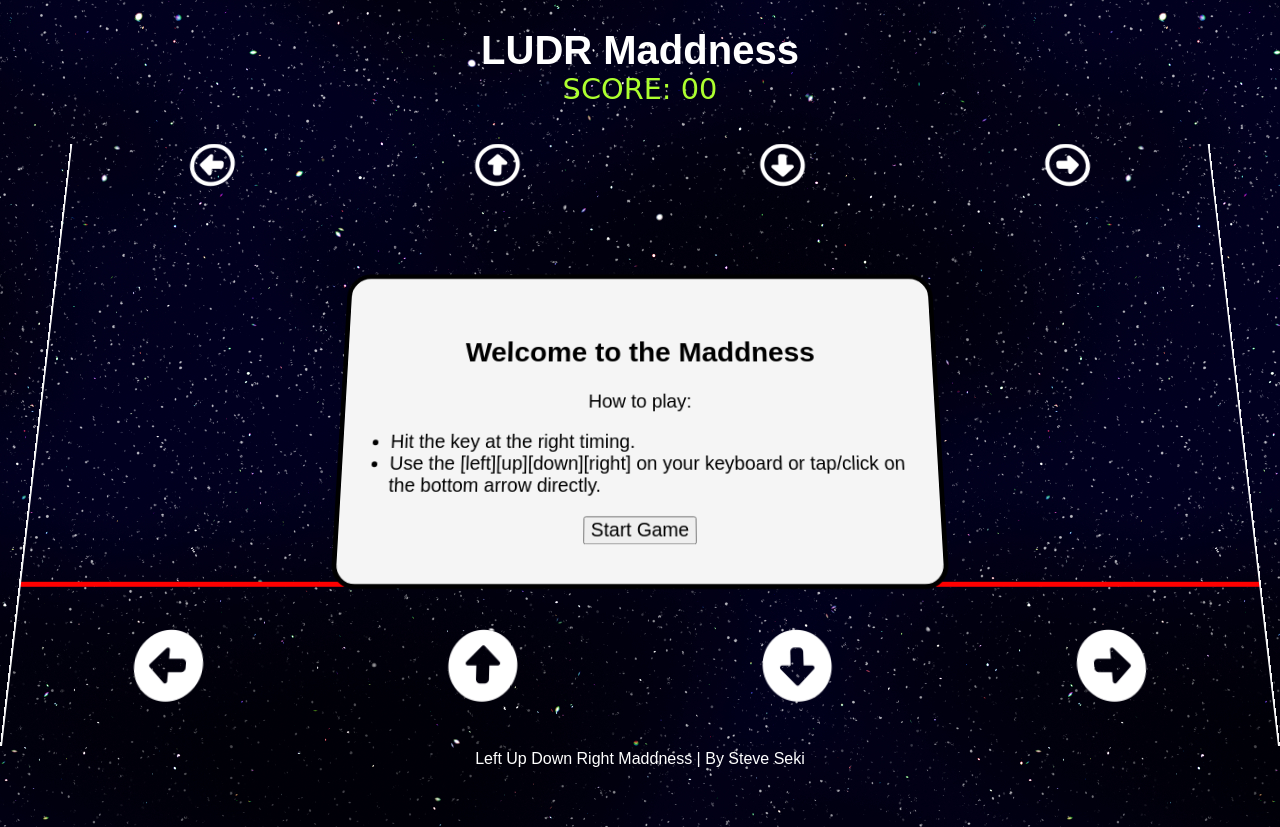
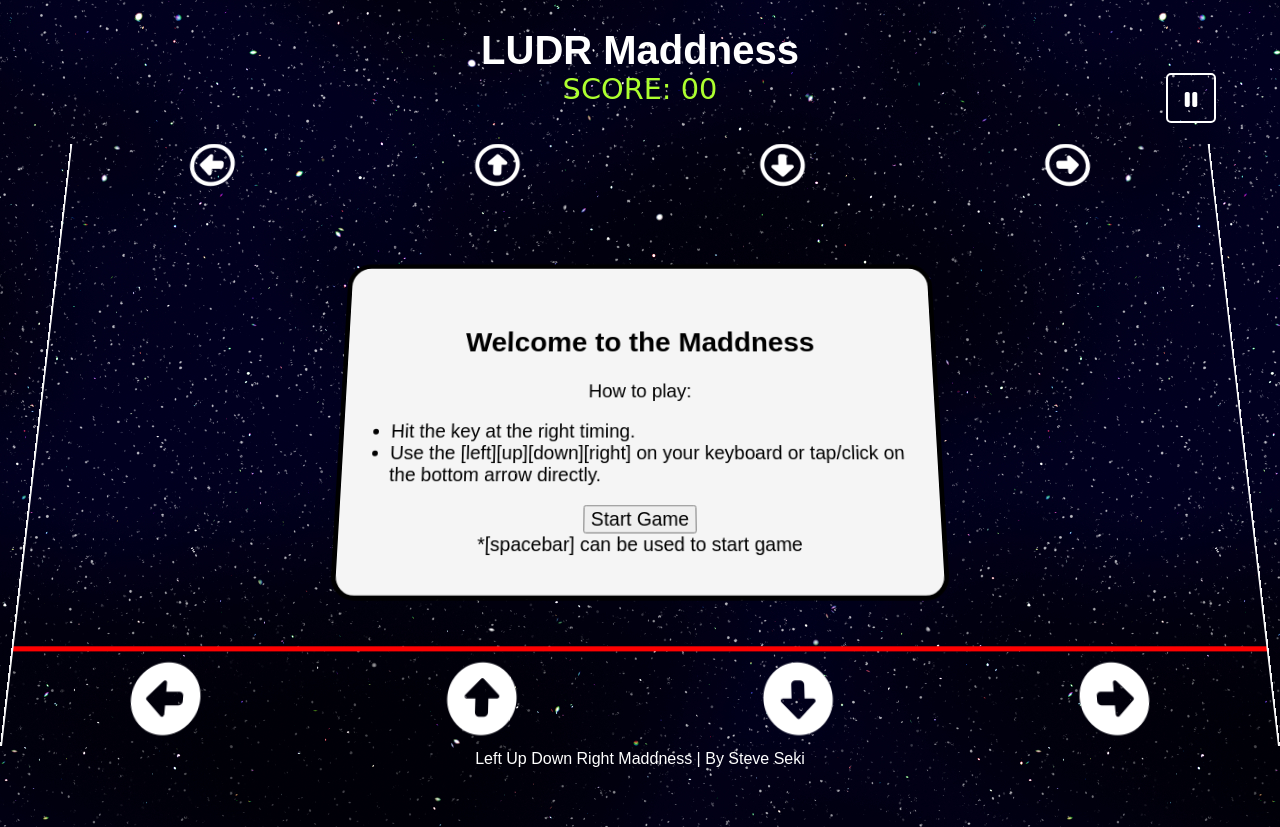
Before and after one commit to tseki88/steveSekiProjectThree, a website: page index.html in a window 1280 px wide. Drawn offline with nearby package versions, Linux system fonts and the light colour scheme; a web font is replaced by a local one.

Commit message:
added pause button

```diff
--- a/index.html
+++ b/index.html
@@ -11,7 +11,10 @@
 <body>
     <header>
         <h1>LUDR Maddness</h1>
-        <p class="score">Score: <span class="scoreboard">00</span></p>
+        <div class="relative">
+            <p class="score">Score: <span class="scoreboard">00</span></p>
+            <div class="pause"><i class='fas fa-pause'></i></div>
+        </div>
     </header>
     <main class="container">
         <div class="startScreen">
@@ -22,7 +25,7 @@
                 <li>Use the [left][up][down][right] on your keyboard or tap/click on the bottom arrow directly.</li>
             </ul>
             <button type="button" class="startButton">Start Game</button>
-            <!-- <p class="mobileHide">*[spacebar] can be used to start game</p> -->
+            <p class="mobileHide">*[spacebar] can be used to start game</p>
         </div>
         <div class="columnHolder">
             <div class="column columnLeft">
--- a/script.js
+++ b/script.js
@@ -5,7 +5,7 @@
 // x animation to show that an event handler took place
 // x Space button to "pause" the game
 // x Start Menu - start with interval not set.
-// - Workaround for mobile (touchstart and click register as 2 events at the moment, resulting in -2 points when clicked too early)
+// x Workaround for mobile (touchstart and click register as 2 events at the moment, resulting in -2 points when clicked too early)
 // - button for pause
 // - Win / GameOver conditions..?
 // - make sure to init() / document ready
@@ -74,6 +74,14 @@ $(document).ready(function() {
             columnClass: ".columnRight",
             accumulator: 0,
         },
+        pause: {
+            icon: "<i class='fas fa-pause'></i>",
+            color: "red"
+        },
+        resume: {
+            icon: "<i class='fas fa-play'></i>",
+            color: "green"
+        },
     };
 
 
@@ -131,7 +139,6 @@ $(document).ready(function() {
     // Start Button
     $(".startButton").on("click", function() {
         startApp();
-        this.off();
     });
 
     // Space Button to Start Game for Accessibility
@@ -170,6 +177,7 @@ $(document).ready(function() {
             pauseArrow = false;
             pauseGravity = false;
             enableEvents();
+            pauseIcon("pause");
         }, 5000);
     }
 
@@ -242,9 +250,11 @@ $(document).ready(function() {
         if (pauseArrow === true) {
             arrowAppendInterval = setInterval(arrowAppender, appenderRng() * 100);
             pauseArrow = false;
+            pauseIcon("pause");
         } else if (pauseArrow === false) {
             clearInterval(arrowAppendInterval);
             pauseArrow = true;
+            pauseIcon("resume");
         }
 
         if (pauseGravity === true) {
@@ -256,10 +266,21 @@ $(document).ready(function() {
         }
     };
 
+    const pauseSelect = $(".pause");
+
+    function pauseIcon(status) {
+        pauseSelect.css(`background-color`, `${arrowType[status].color}`);
+        pauseSelect.html(arrowType[status].icon);
+    };
+
+
     //Event Handlers
 
     // if() statement used to mitigate issue on mobile registering this event twice.
     function enableEvents() {
+        pauseSelect.on("touchstart mouseup", function() {
+            pauseInterval();
+        });
 
         $(".catchSection i").on("touchstart mouseup", function(e) {
             let catchDirection = e.target["attributes"]["data-direction"]["nodeValue"];
--- a/styles/partials/base/_base.scss
+++ b/styles/partials/base/_base.scss
@@ -5,6 +5,10 @@ body {
     height: 100vh;
     overflow: hidden;
     perspective: 450px;
+}
+
+.relative {
+    position: relative;
 }
 
 .container {
@@ -23,7 +27,7 @@ body {
 }
 
 .columnHolder {
-    flex: 1 1 75%;
+    flex: 1 1 85%;
     display: flex;
 }
 
--- a/styles/partials/components/_catchObject.scss
+++ b/styles/partials/components/_catchObject.scss
@@ -1,10 +1,9 @@
 .catch {
-    flex: 1 1 25%;
+    flex: 1 1 15%;
     display: flex;
     align-items: center;
     height: auto;
     border-top: 5px solid red;
-    // border-radius: 50%;
 }
 
 .catchSection {
--- a/styles/partials/layout/_header.scss
+++ b/styles/partials/layout/_header.scss
@@ -5,3 +5,20 @@ h1 {
 .score {
     margin: 0;
 }
+
+.pause {
+    position: absolute;
+    top: 0;
+    right: 5%;
+    width: 50px;
+    height: 50px;
+    margin: 0;
+    padding: 0;
+    border: 2px solid white;
+    border-radius: 5px;
+
+    i {
+        line-height: 50px;
+        vertical-align: middle;
+    }
+}
--- a/styles/style.css
+++ b/styles/style.css
@@ -212,6 +212,9 @@ body {
   -webkit-perspective: 450px;
           perspective: 450px; }
 
+.relative {
+  position: relative; }
+
 .container {
   position: relative;
   z-index: 5;
@@ -234,8 +237,8 @@ body {
 
 .columnHolder {
   -webkit-box-flex: 1;
-      -ms-flex: 1 1 75%;
-          flex: 1 1 75%;
+      -ms-flex: 1 1 85%;
+          flex: 1 1 85%;
   display: -webkit-box;
   display: -ms-flexbox;
   display: flex; }
@@ -307,6 +310,20 @@ h1 {
 .score {
   margin: 0; }
 
+.pause {
+  position: absolute;
+  top: 0;
+  right: 5%;
+  width: 50px;
+  height: 50px;
+  margin: 0;
+  padding: 0;
+  border: 2px solid white;
+  border-radius: 5px; }
+  .pause i {
+    line-height: 50px;
+    vertical-align: middle; }
+
 .arrow {
   position: absolute;
   top: 0;
@@ -320,8 +337,8 @@ h1 {
 
 .catch {
   -webkit-box-flex: 1;
-      -ms-flex: 1 1 25%;
-          flex: 1 1 25%;
+      -ms-flex: 1 1 15%;
+          flex: 1 1 15%;
   display: -webkit-box;
   display: -ms-flexbox;
   display: flex;
```
